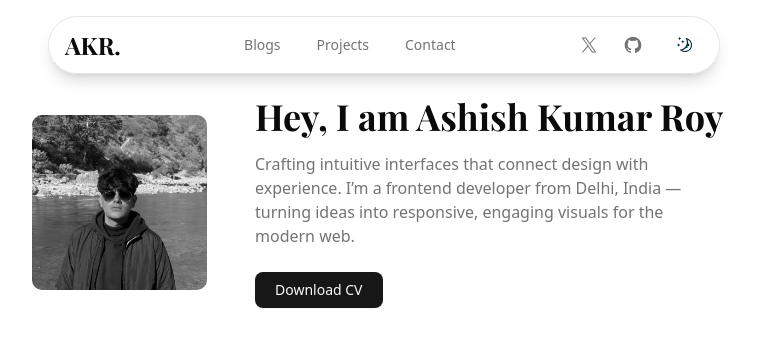
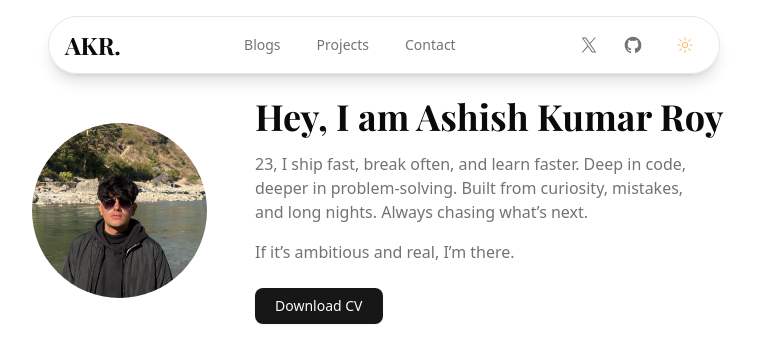
Before and after one commit to ashishroyx/AKR-PORTFOLIO, a Next.js app: page / in a window 1280 px wide. Shown: the top 348 px of the page, without its empty margins (256-1023 px from the left). Built offline with nearby package versions, Linux system fonts and the light colour scheme; a web font is replaced by a local one.

Commit message:
UI Change

```diff
--- a/app/blogs/page.tsx
+++ b/app/blogs/page.tsx
@@ -7,7 +7,7 @@ export default async function PostsPage() {
   return (
     <section className='pb-24 pt-40 flex flex-col items-center'>
       <div className='container max-w-3xl'>
-        <h1 className='title mb-12'>Blogs</h1>
+        <h1 className='title mb-12 text-center'>Blogs</h1>
 
         <PostsWithSearch posts={posts} />
       </div>
--- a/app/contact/page.tsx
+++ b/app/contact/page.tsx
@@ -2,10 +2,10 @@ import ContactForm from '@/components/contact-form'
 
 export default function Contact() {
   return (
-    <section className="w-screen h-screen flex items-center justify-center px-4">
+    <section className="w-screen h-screen flex items-center justify-center px-4 top-20">
       <div className="w-full max-w-3xl text-center">
         <h2 className="text-3xl font-bold mb-10 text-zinc-900 dark:text-white">
-          Let&apos;s talk about your Project
+
         </h2>
         <ContactForm />
       </div>
--- a/app/page.tsx
+++ b/app/page.tsx
@@ -13,9 +13,6 @@ export default function Home() {
     <section className="py-24">
       <div className="mx-auto w-full max-w-3xl px-4 sm:px-6 lg:px-8">
         <Intro />
-          <div className="mb-12">
-            {/* <Marquee /> */}
-          </div>
         <RecentProjects/>
         <Recentposts/>
 
--- a/components/footer.tsx
+++ b/components/footer.tsx
@@ -41,8 +41,8 @@ const navigation = [
 
 export default function Footer() {
   return (
-    <footer className="py-8">
-      <div className="mx-auto w-full max-w-6xl px-4">
+    <footer className="py-5">
+      {/* <div className="mx-auto w-full max-w-6xl px-4">
         <div className="md:flex md:items-center md:justify-between">
           <div className="flex justify-center space-x-6 md:order-2">
             {navigation.map((item) => (
@@ -57,14 +57,14 @@ export default function Footer() {
                 <item.icon aria-hidden="true" className="h-5 w-5" />
               </a>
             ))}
-          </div>
+          </div> */}
           <div className="mt-8 md:order-1 md:mt-0">
             <p className="text-center text-xs leading-5 text-muted-foreground">
               &copy; {new Date().getFullYear()}
             </p>
           </div>
-        </div>
-      </div>
+        {/* </div>
+      </div> */}
     </footer>
   )
 }
--- a/components/intro.tsx
+++ b/components/intro.tsx
@@ -8,7 +8,7 @@ export default function Intro() {
       {/* Image Section */}
       <div className='w-[130px] md:w-auto'>
         <Image
-          className='rounded-lg grayscale mx-auto md:mx-0'
+          className='rounded-full mx-auto md:mx-0'
           src={authorImage}
           alt='Ashish Kumar Roy'
           width={175}
@@ -23,9 +23,11 @@ export default function Intro() {
           Hey, I am Ashish Kumar Roy
         </h1>
         <p className='mt-4 text-sm sm:text-base font-light text-muted-foreground max-w-md mx-auto md:mx-0'>
-          Crafting intuitive interfaces that connect design with experience. I’m
-          a frontend developer from Delhi, India — turning ideas into
-          responsive, engaging visuals for the modern web.
+          23, I ship fast, break often, and learn faster. Deep in code, deeper in problem-solving.
+          Built from curiosity, mistakes, and long nights. Always chasing what’s next.
+        </p>
+        <p className='mt-4 text-sm sm:text-base font-light text-muted-foreground max-w-md mx-auto md:mx-0'  >
+          If it’s ambitious and real, I’m there.
         </p>
 
         <div className='mt-6'>
--- a/components/theme-toggle.tsx
+++ b/components/theme-toggle.tsx
@@ -26,7 +26,7 @@ export default function ThemeToggle() {
         setTheme(resolvedTheme === 'dark' ? 'light' : 'dark')
       }}
     >
-      {resolvedTheme === 'dark' ? (
+      {resolvedTheme === 'light' ? (
         <SunIcon className='size-4 text-orange-300' />
       ) : (
         <MoonIcon className='size-4 text-sky-950' />
```
